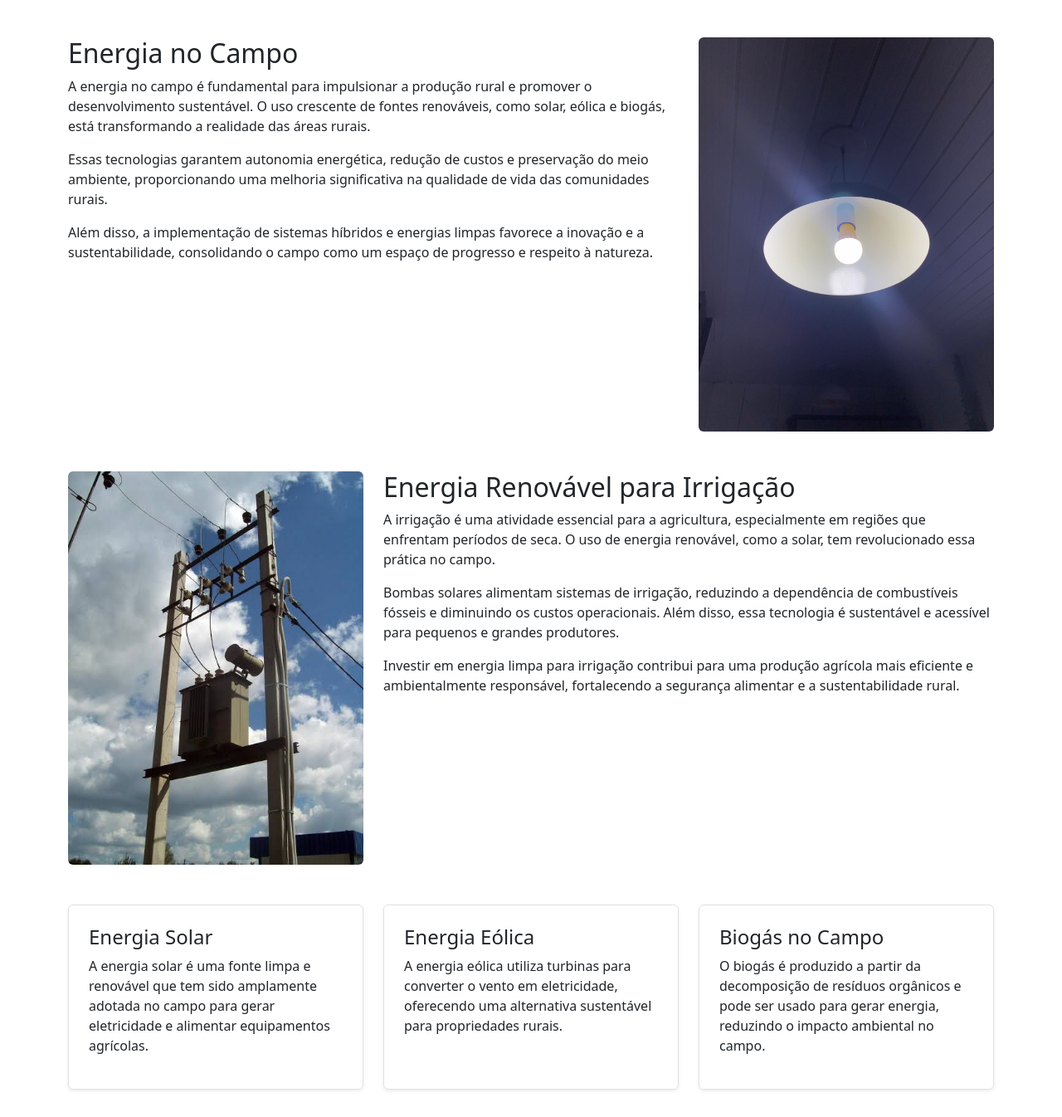
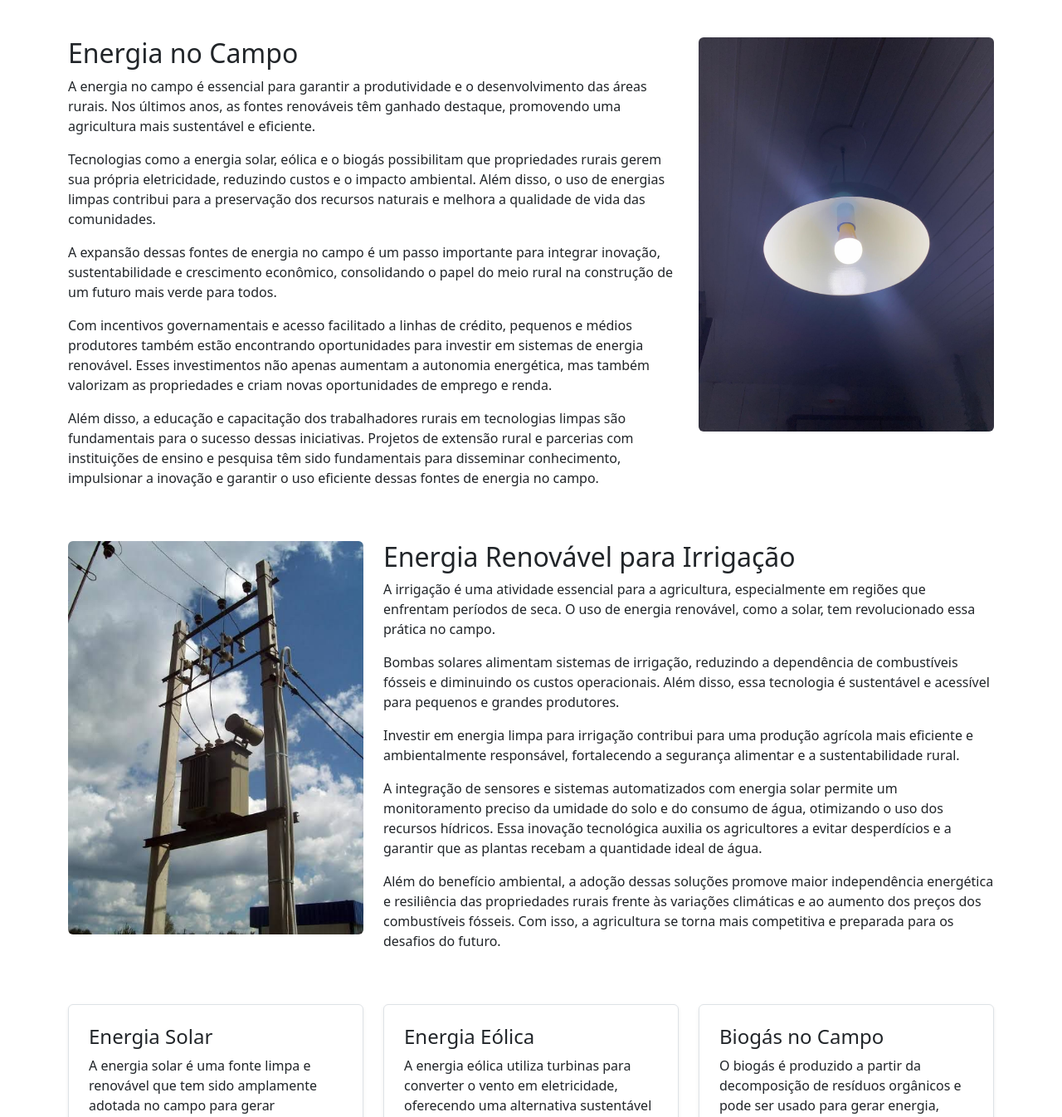
Before and after one commit to heloisa0404/agrinho-2025, a plain HTML site: page energia.html in a window 1280 px wide. Shown: the part 1132-2478 px from the top of the page at 83% size. Drawn offline with nearby package versions, Linux system fonts and the light colour scheme.

Commit message:
Add files via upload

```diff
--- a/energia.html
+++ b/energia.html
@@ -146,11 +146,21 @@
     <div class="row mb-4">
         <div class="col-md-8">
             <h2>Energia no Campo</h2>
-            <p>A energia no campo é fundamental para impulsionar a produção rural e promover o desenvolvimento sustentável. O uso crescente de fontes renováveis, como solar, eólica e biogás, está transformando a realidade das áreas rurais.</p>
-
-            <p>Essas tecnologias garantem autonomia energética, redução de custos e preservação do meio ambiente, proporcionando uma melhoria significativa na qualidade de vida das comunidades rurais.</p>
-
-            <p>Além disso, a implementação de sistemas híbridos e energias limpas favorece a inovação e a sustentabilidade, consolidando o campo como um espaço de progresso e respeito à natureza.</p>
+            <p>
+  A energia no campo é essencial para garantir a produtividade e o desenvolvimento das áreas rurais. Nos últimos anos, as fontes renováveis têm ganhado destaque, promovendo uma agricultura mais sustentável e eficiente.
+</p>
+<p>
+  Tecnologias como a energia solar, eólica e o biogás possibilitam que propriedades rurais gerem sua própria eletricidade, reduzindo custos e o impacto ambiental. Além disso, o uso de energias limpas contribui para a preservação dos recursos naturais e melhora a qualidade de vida das comunidades.
+</p>
+<p>
+  A expansão dessas fontes de energia no campo é um passo importante para integrar inovação, sustentabilidade e crescimento econômico, consolidando o papel do meio rural na construção de um futuro mais verde para todos.
+</p>
+<p>
+  Com incentivos governamentais e acesso facilitado a linhas de crédito, pequenos e médios produtores também estão encontrando oportunidades para investir em sistemas de energia renovável. Esses investimentos não apenas aumentam a autonomia energética, mas também valorizam as propriedades e criam novas oportunidades de emprego e renda.
+</p>
+<p>
+  Além disso, a educação e capacitação dos trabalhadores rurais em tecnologias limpas são fundamentais para o sucesso dessas iniciativas. Projetos de extensão rural e parcerias com instituições de ensino e pesquisa têm sido fundamentais para disseminar conhecimento, impulsionar a inovação e garantir o uso eficiente dessas fontes de energia no campo.
+</p>
         </div>
         <div class="col-md-4">
             <img src="./assets/image/luz.png.jpeg" class="img-fluid rounded" alt="Energia no Campo">
@@ -174,6 +184,13 @@
 <p>
   Investir em energia limpa para irrigação contribui para uma produção agrícola mais eficiente e ambientalmente responsável, fortalecendo a segurança alimentar e a sustentabilidade rural.
 </p>
+<p>
+  A integração de sensores e sistemas automatizados com energia solar permite um monitoramento preciso da umidade do solo e do consumo de água, otimizando o uso dos recursos hídricos. Essa inovação tecnológica auxilia os agricultores a evitar desperdícios e a garantir que as plantas recebam a quantidade ideal de água.
+</p>
+<p>
+  Além do benefício ambiental, a adoção dessas soluções promove maior independência energética e resiliência das propriedades rurais frente às variações climáticas e ao aumento dos preços dos combustíveis fósseis. Com isso, a agricultura se torna mais competitiva e preparada para os desafios do futuro.
+</p>
+
     </div>
   </div>
 </main>
```
Lines whose indentation alone changed are shown as unchanged.
